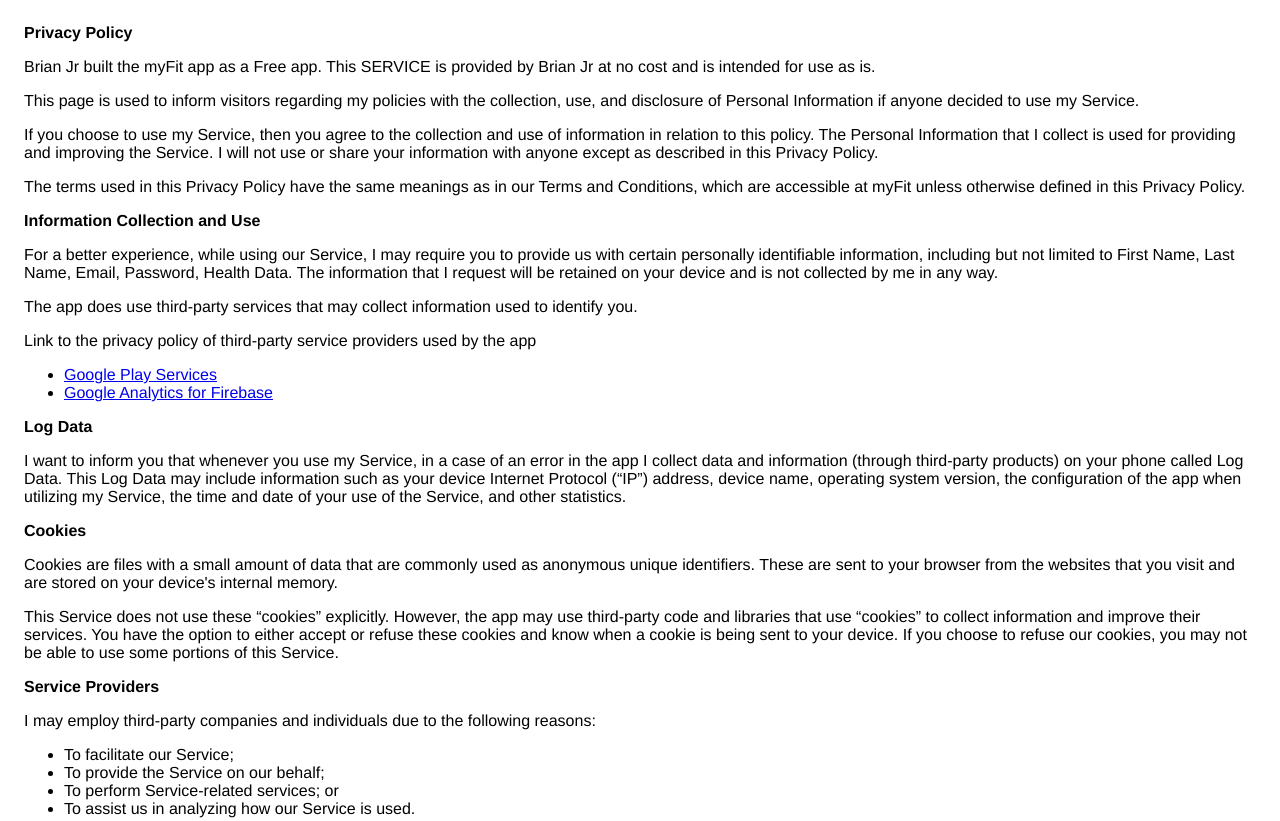
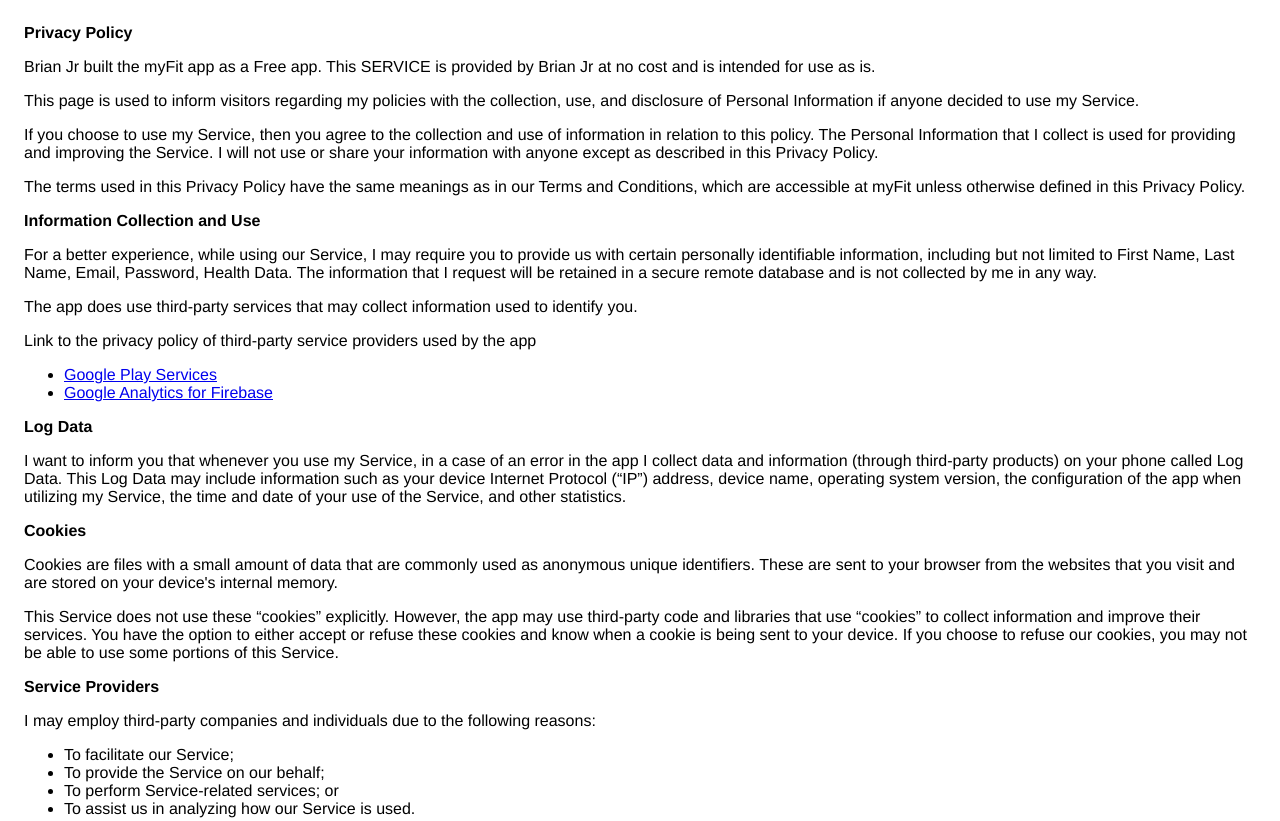
Before and after one commit to myFit-app/myFit-app.github.io, a plain HTML site: page index.html in a window 1280 px wide. Shown: the top 821 px of the page. Drawn offline with Linux system fonts and the light colour scheme.

Commit message:
updates privacy policy

```diff
--- a/index.html
+++ b/index.html
@@ -30,7 +30,7 @@
                   For a better experience, while using our Service, I
                   may require you to provide us with certain personally
                   identifiable information, including but not limited to First Name, Last Name, Email, Password, Health Data. The information that
-                  I request will be retained on your device and is not collected by me in any way.
+                  I request will be retained in a secure remote database and is not collected by me in any way.
                 </p> <div><p>
                     The app does use third-party services that may collect
                     information used to identify you.
```
